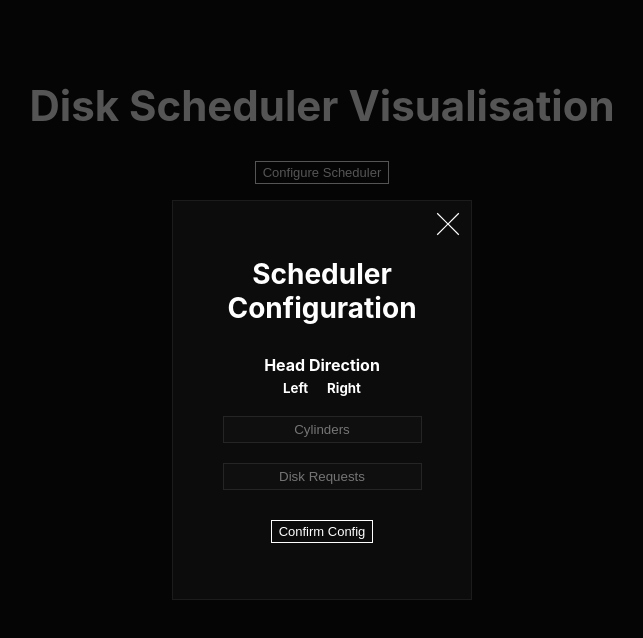
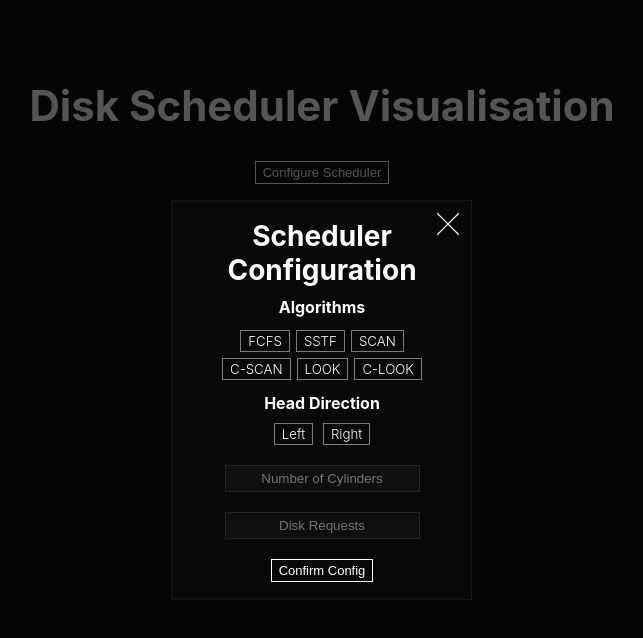
Before and after one commit to MohammedAliHussein/seektime.app, a Svelte app: page / in a window 1280 px wide. Both pictures are taken after a click on the button "Configure Scheduler". Shown: the top 638 px of the page, without its empty margins (318-961 px from the left). Built offline with nearby package versions, Linux system fonts and the light colour scheme.

Commit message:
Finished styling the config modal. Can now start on dispatching payload to parent

```diff
--- a/src/components/ConfigurationModal.svelte
+++ b/src/components/ConfigurationModal.svelte
@@ -16,6 +16,17 @@
         <!-- svelte-ignore a11y-missing-attribute -->
         <svg on:click xmlns="http://www.w3.org/2000/svg" x="0px" y="0px" width="30" height="30" viewBox="0 0 172 172" style=" fill:#000000;"><g fill="none" fill-rule="nonzero" stroke="none" stroke-width="10" stroke-linecap="butt" stroke-linejoin="miter" stroke-miterlimit="10" stroke-dasharray="" stroke-dashoffset="0" font-family="none" font-weight="none" font-size="none" text-anchor="none" style="mix-blend-mode: normal"><path d="M0,172v-172h172v172z" fill="none"></path><g fill="#ffffff"><path d="M26.5525,21.6075l-4.945,4.945l59.4475,59.4475l-59.4475,59.4475l4.945,4.945l59.4475,-59.4475l59.4475,59.4475l4.945,-4.945l-59.4475,-59.4475l59.4475,-59.4475l-4.945,-4.945l-59.4475,59.4475z"></path></g></g></svg>
         <h3>Scheduler Configuration</h3>
+        <div class="algorithms">
+            <h4>Algorithms</h4>
+            <div class="algorithm-types">
+                <h5>FCFS</h5>
+                <h5>SSTF</h5>
+                <h5>SCAN</h5>
+                <h5>C-SCAN</h5>
+                <h5>LOOK</h5>
+                <h5>C-LOOK</h5>
+            </div>
+        </div>
         <div class="head-direction">
             <h4>Head Direction</h4>
             <div class="head-direction-options">
@@ -23,7 +34,7 @@
                 <h5>Right</h5>
             </div>
         </div>
-        <input class="cylinders-input" type="text" placeholder="Cylinders">
+        <input class="cylinders-input" type="text" placeholder="Number of Cylinders">
         <input class="requests-input" type="text" placeholder="Disk Requests">
         <button>Confirm Config</button>
     </div>
@@ -52,7 +63,7 @@
         justify-content: center;
         align-items: center;
         flex-direction: column;
-        background-color: rgb(12, 12, 12);
+        background-color: rgb(8, 8, 8);
         animation: fadeIn 0.2s ease-in-out;
         margin: 20px;
     }
@@ -70,6 +81,35 @@
         cursor: pointer;
     }
 
+    .algorithms {
+        width: 80%;
+        display: flex;
+        flex-direction: column;
+        justify-content: space-between;
+        align-items: center;
+        flex-wrap: wrap;
+        background:none;
+        margin-top: 10px;
+        margin-bottom: 10px;
+    }
+
+    .algorithms h4 {
+        margin-bottom: 10px;
+    }
+
+    .algorithm-types {
+        display: flex;
+        flex-wrap: wrap;
+        justify-content: center;
+        align-items: center;
+        width: 100%;
+        background: none;
+    }
+
+    .algorithm-types h5 {
+        margin: 3px;
+    }
+
     .head-direction, h4, h5, .head-direction-options {
         background: none;
         color: white;
@@ -77,7 +117,6 @@
 
     .head-direction {
         margin-bottom: 20px;
-        margin-top: 30px;
     }
 
     .head-direction-options {
@@ -92,6 +131,15 @@
         font-size: 28px;
     }
 
+    h5 {
+        margin-top: 5px;
+        font-weight: 300;
+        border: 1px solid rgba(255, 255, 255, 0.465);
+        padding: 2px 7px;
+        cursor: pointer;
+        transition: cubic-bezier(0.075, 0.82, 0.165, 1.0) 0.25s;
+    }
+
     .cylinders-input {
         margin-bottom: 20px;
     }
@@ -101,7 +149,7 @@
         border: none;
         outline: none;
         color: white;
-        padding: 5px 10px;
+        padding: 5px 8px;
         border: 1px solid rgba(255, 255, 255, 0.089);
     }
 
@@ -110,7 +158,7 @@
         color: white;
         border: 1px solid white;
         padding: 3px 7px;
-        margin-top: 30px;
+        margin-top: 20px;
         font-weight: 100;
         font-size: 13px;
         cursor: pointer;
@@ -118,7 +166,7 @@
         animation: translate-down cubic-bezier(0.075, 0.82, 0.165, 1.0) 1s;
     }
 
-    button:hover {
+    button:hover, h5:hover {
         background-color: white;
         color: black;
     }
```
